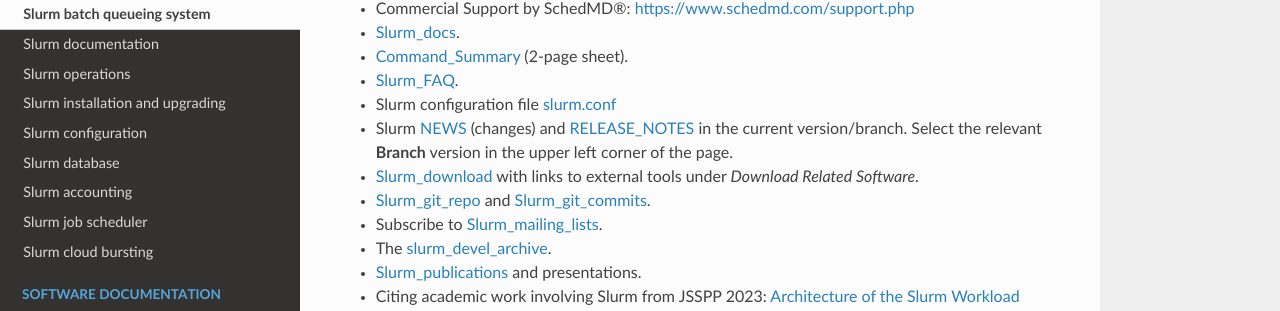
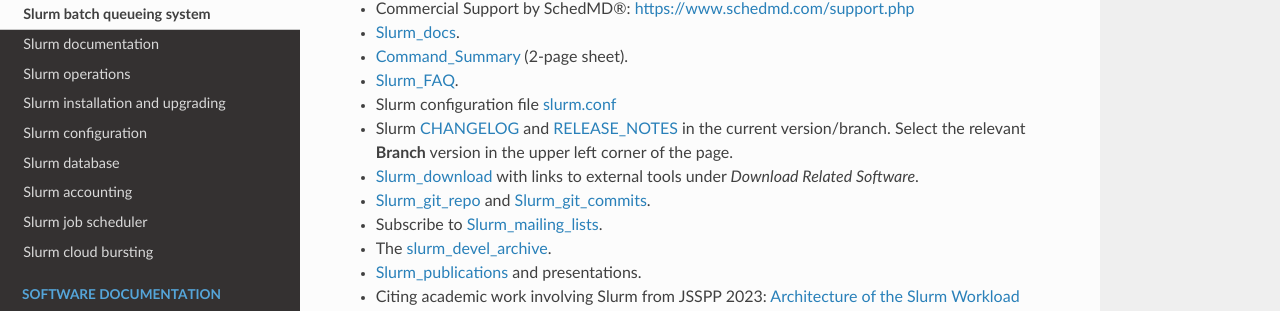
Before and after one commit to OleHolmNielsen/Niflheim_system, a Sphinx documentation site: the page built from docs/SLURM.rst, in a window 1280 px wide and 900 px high, scrolled down 757 px. Shown: the part 139-450 px from the top of the window. Built offline with Sphinx 7.4.7 and the Read the Docs theme 3.1.0, drawn with Linux system fonts in a browser that asks for light colours.

Commit message:
Updated Slurm links

```diff
--- a/docs/SLURM.rst
+++ b/docs/SLURM.rst
@@ -48,7 +48,7 @@
 * Command_Summary_ (2-page sheet).
 * Slurm_FAQ_.
 * Slurm configuration file slurm.conf_
-* Slurm NEWS_ (changes) and RELEASE_NOTES_ in the current version/branch.
+* Slurm CHANGELOG_ and RELEASE_NOTES_ in the current version/branch.
   Select the relevant **Branch** version in the upper left corner of the page.
 * Slurm_download_ with links to external tools under *Download Related Software*.
 * Slurm_git_repo_ and Slurm_git_commits_.
@@ -103,5 +103,5 @@
 .. _EPEL: https://fedoraproject.org/wiki/EPEL
 .. _Slurm_git_repo: https://github.com/SchedMD/slurm
 .. _Slurm_git_commits: https://github.com/SchedMD/slurm/commits/
-.. _NEWS: https://github.com/SchedMD/slurm/blob/slurm-24.11/NEWS
-.. _RELEASE_NOTES: https://github.com/SchedMD/slurm/blob/slurm-24.11/RELEASE_NOTES
+.. _CHANGELOG: https://github.com/SchedMD/slurm/blob/slurm-25.11/CHANGELOG.md
+.. _RELEASE_NOTES: https://github.com/SchedMD/slurm/blob/slurm-25.11/RELEASE_NOTES.md
```
